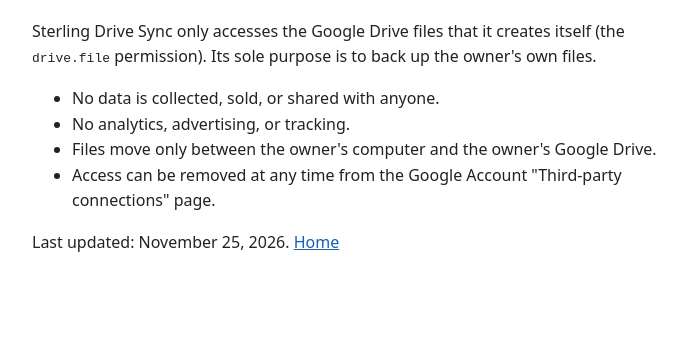
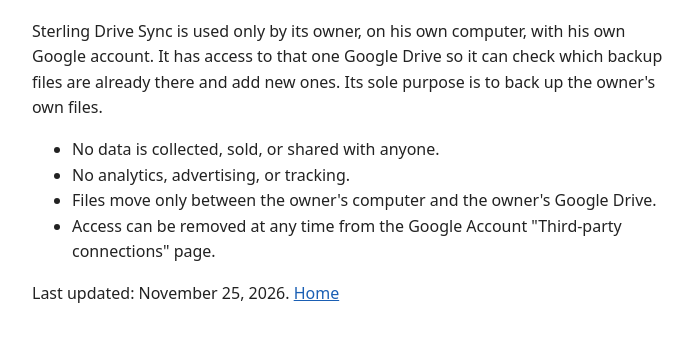
Before and after one commit to victorneedsit/sterling-drive-sync, a plain HTML site: page privacy.html in a window 1280 px wide. Shown: the part 102-444 px from the top of the page, without its empty margins (288-981 px from the left). Drawn offline with Linux system fonts and the light colour scheme.

Commit message:
Privacy: describe Drive access accurately
Co-Authored-By: Claude Opus 5.5 <noreply@anthropic.com>

```diff
--- a/privacy.html
+++ b/privacy.html
@@ -1,7 +1,7 @@
 <!doctype html><html lang="en"><head><meta charset="utf-8"><meta name="viewport" content="width=device-width,initial-scale=1"><title>Privacy – Sterling Drive Sync</title>
 <style>body{font-family:system-ui,sans-serif;max-width:640px;margin:48px auto;padding:0 16px;line-height:1.6;color:#222;background:#fff}a{color:#1a5fb4}</style></head>
 <body><h1>Privacy policy</h1>
-<p>Sterling Drive Sync only accesses the Google Drive files that it creates itself (the <code>drive.file</code> permission). Its sole purpose is to back up the owner's own files.</p>
+<p>Sterling Drive Sync is used only by its owner, on his own computer, with his own Google account. It has access to that one Google Drive so it can check which backup files are already there and add new ones. Its sole purpose is to back up the owner's own files.</p>
 <ul><li>No data is collected, sold, or shared with anyone.</li>
 <li>No analytics, advertising, or tracking.</li>
 <li>Files move only between the owner's computer and the owner's Google Drive.</li>
```
